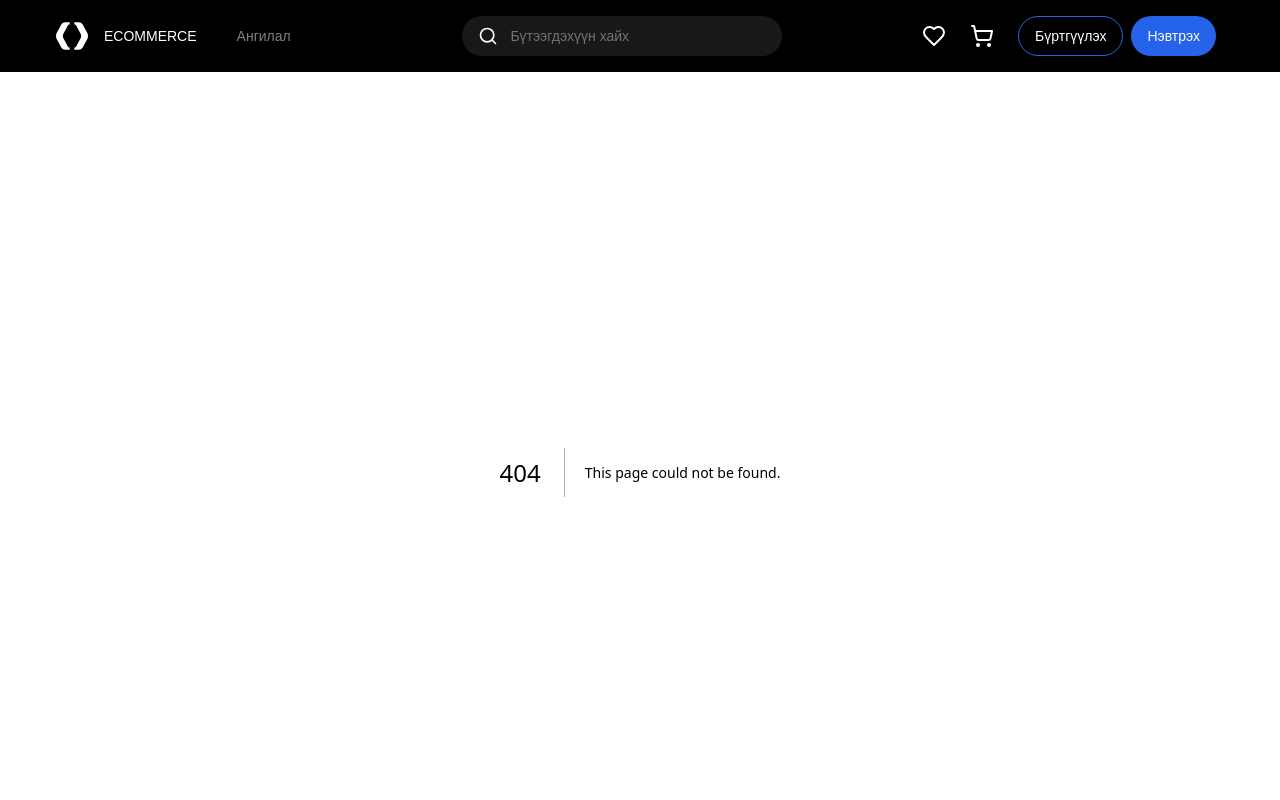
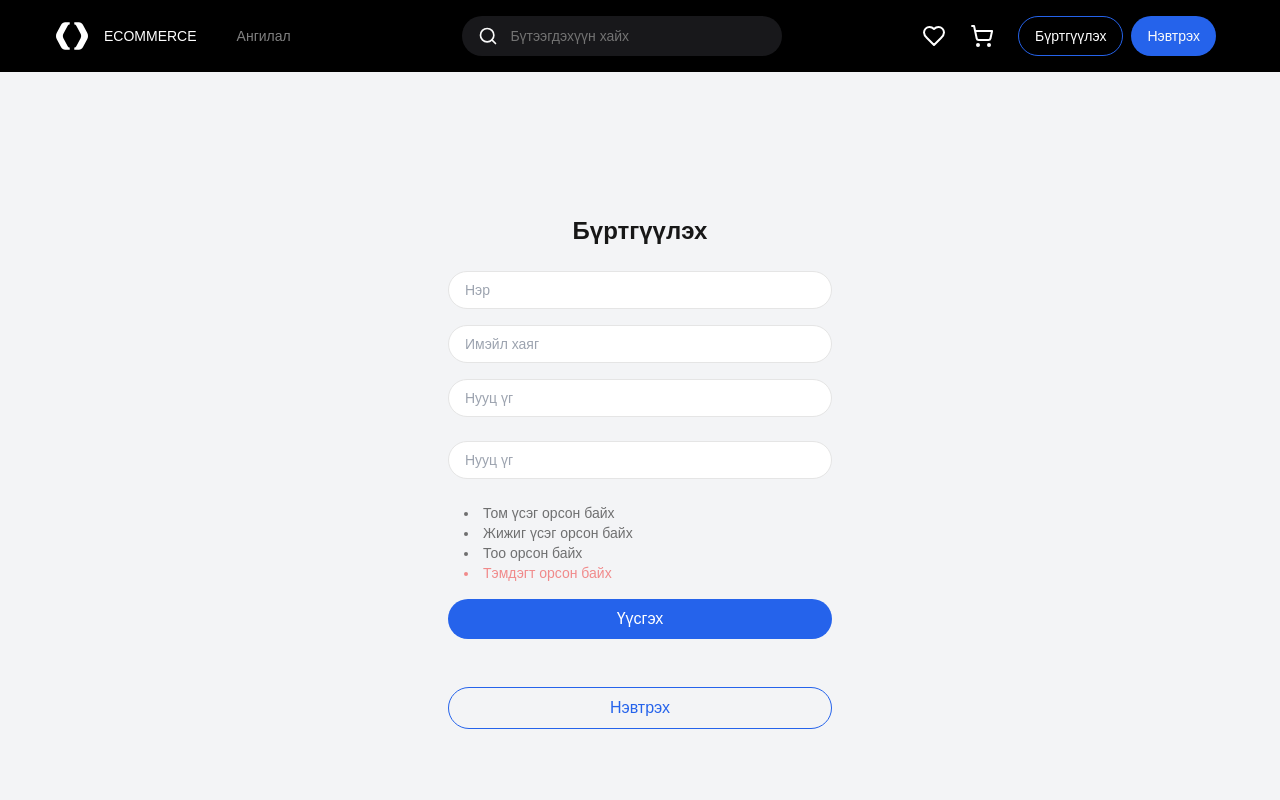
Before and after one commit to Galbadrakh23/e_commerce, a Next.js app in the folder frontend/: page /signup in a window 1280 px wide. Before the commit this address had no page. Shown: the top 800 px of the page. Built offline with nearby package versions, Linux system fonts and the light colour scheme.

Commit message:
backend MONGOOSE setup

```diff
--- a/frontend/src/app/(auth)/login/login.tsx
+++ /dev/null
@@ -1,54 +0,0 @@
-import React from "react";
-
-const Login = () => {
-  return (
-    <div>
-      <div className="bg-gray-100 flex items-center justify-center min-h-screen">
-        <div className="bg-white shadow-md rounded-lg p-8 max-w-md w-full">
-          <h2 className="text-2xl font-semibold text-center mb-6">Нэвтрэх</h2>
-
-          <div className="mb-4">
-            <label className="block text-gray-700 text-sm font-medium mb-2">
-              Имэйл хаяг
-            </label>
-            <input
-              type="email"
-              id="email"
-              className="w-full px-4 py-2 border rounded-md text-sm focus:outline-none focus:ring-2 focus:ring-blue-500"
-              placeholder="Имэйл хаяг"
-            />
-          </div>
-
-          <div className="mb-6">
-            <label className="block text-gray-700 text-sm font-medium mb-2">
-              Нууц үг
-            </label>
-            <input
-              type="password"
-              id="password"
-              className="w-full px-4 py-2 border rounded-md text-sm focus:outline-none focus:ring-2 focus:ring-blue-500"
-              placeholder="Нууц үг"
-            />
-          </div>
-
-          <button className="w-full bg-blue-600 text-white py-2 rounded-md font-medium hover:bg-blue-700 transition duration-200">
-            Нэвтрэх
-          </button>
-          <div className="mt-4 text-center">
-            <a href="#" className="text-sm text-blue-600 hover:underline">
-              Нууц үг мартсан
-            </a>
-          </div>
-
-          <div className="mt-6 text-center">
-            <a href="#" className="text-sm text-gray-600 hover:underline">
-              Бүртгүүлэх
-            </a>
-          </div>
-        </div>
-      </div>
-    </div>
-  );
-};
-
-export default Login;
--- /dev/null
+++ b/frontend/src/app/(auth)/login/page.tsx
@@ -0,0 +1,53 @@
+import React from "react";
+import Link from "next/link";
+
+const Login = () => {
+  return (
+    <div>
+      <div className="bg-[#F7F7F8] flex items-center justify-center min-h-screen">
+        <div className="p-8 max-w-md w-full">
+          <h2 className="text-2xl font-semibold text-center mb-6">Нэвтрэх</h2>
+
+          <div className="mb-4">
+            <label className="block text-gray-700 text-sm font-medium mb-2"></label>
+            <input
+              type="email"
+              id="email"
+              className="w-full px-4 py-2 border rounded-full text-sm focus:outline-none focus:ring-2 focus:ring-blue-500"
+              placeholder="Имэйл хаяг"
+            />
+          </div>
+
+          <div className="mb-6">
+            <label className="block text-gray-700 text-sm font-medium mb-2"></label>
+            <input
+              type="password"
+              id="password"
+              className="w-full px-4 py-2 border rounded-full text-sm focus:outline-none focus:ring-2 focus:ring-blue-500"
+              placeholder="Нууц үг"
+            />
+          </div>
+
+          <button className="w-full bg-blue-600 text-white py-2 rounded-full font-medium hover:bg-blue-700 transition duration-200">
+            Нэвтрэх
+          </button>
+          <div className="mt-4 text-center">
+            <a
+              href="#"
+              className="text-sm text-gray-400 hover:underline underline"
+            >
+              Нууц үг мартсан
+            </a>
+          </div>
+          <Link href="/signup" className="flex justify-center items-center">
+            <button className="w-full border border-blue-600 rounded-full py-2 text-[#2563EB] mt-6 text-center">
+              Бүртгүүлэх
+            </button>
+          </Link>
+        </div>
+      </div>
+    </div>
+  );
+};
+
+export default Login;
--- /dev/null
+++ b/frontend/src/app/(auth)/signup/page.tsx
@@ -0,0 +1,70 @@
+import React from "react";
+import Link from "next/link";
+
+const Signup = () => {
+  return (
+    <div>
+      <div className="bg-gray-100 flex items-center justify-center min-h-screen">
+        <div className="ыrounded-lg p-8 max-w-md w-full">
+          <h2 className="text-2xl font-semibold text-center mb-6">
+            Бүртгүүлэх
+          </h2>
+
+          <div className="mb-4">
+            <label className="block text-gray-700 text-sm font-medium mb-2"></label>
+            <input
+              type="text"
+              id="name"
+              className="w-full px-4 py-2 border rounded-full text-sm focus:outline-none focus:ring-2 focus:ring-blue-500"
+              placeholder="Нэр"
+            />
+          </div>
+          <div className="mb-4">
+            <label className="block text-gray-700 text-sm font-medium mb-2"></label>
+            <input
+              type="email"
+              id="email"
+              className="w-full px-4 py-2 border rounded-full text-sm focus:outline-none focus:ring-2 focus:ring-blue-500"
+              placeholder="Имэйл хаяг"
+            />
+          </div>
+          <div className="mb-6">
+            <label className="block text-gray-700 text-sm font-medium mb-2"></label>
+            <input
+              type="password"
+              id="password"
+              className="w-full px-4 py-2 border rounded-full text-sm focus:outline-none focus:ring-2 focus:ring-blue-500"
+              placeholder="Нууц үг"
+            />
+          </div>
+          <div className="mb-6">
+            <label className="block text-gray-700 text-sm font-medium mb-2"></label>
+            <input
+              type="password"
+              id="password"
+              className="w-full px-4 py-2 border rounded-full text-sm focus:outline-none focus:ring-2 focus:ring-blue-500"
+              placeholder="Нууц үг"
+            />
+          </div>
+          <div className="mx-4 my-4 text-sm opacity-60">
+            <li>Том үсэг орсон байх</li>
+            <li>Жижиг үсэг орсон байх </li>
+            <li>Тоо орсон байх</li>
+            <li className="text-red-500">Тэмдэгт орсон байх</li>
+          </div>
+
+          <button className="w-full bg-blue-600 text-white py-2 rounded-full font-medium hover:bg-blue-700 transition duration-200">
+            Үүсгэх
+          </button>
+          <Link href="/login">
+            <button className="w-full mt-12 border border-blue-600 text-[#2563EB] py-2 rounded-full font-medium hover:bg-blue-700 transition duration-200">
+              Нэвтрэх
+            </button>
+          </Link>
+        </div>
+      </div>
+    </div>
+  );
+};
+
+export default Signup;
--- a/frontend/src/app/layout.tsx
+++ b/frontend/src/app/layout.tsx
@@ -3,7 +3,6 @@ import localFont from "next/font/local";
 import "./globals.css";
 import Header from "@/components/Layouts/header";
 import Footer from "@/components/Layouts/footer";
-import Login from "./(auth)/login/login";
 
 const geistSans = localFont({
   src: "./fonts/GeistVF.woff",
```
